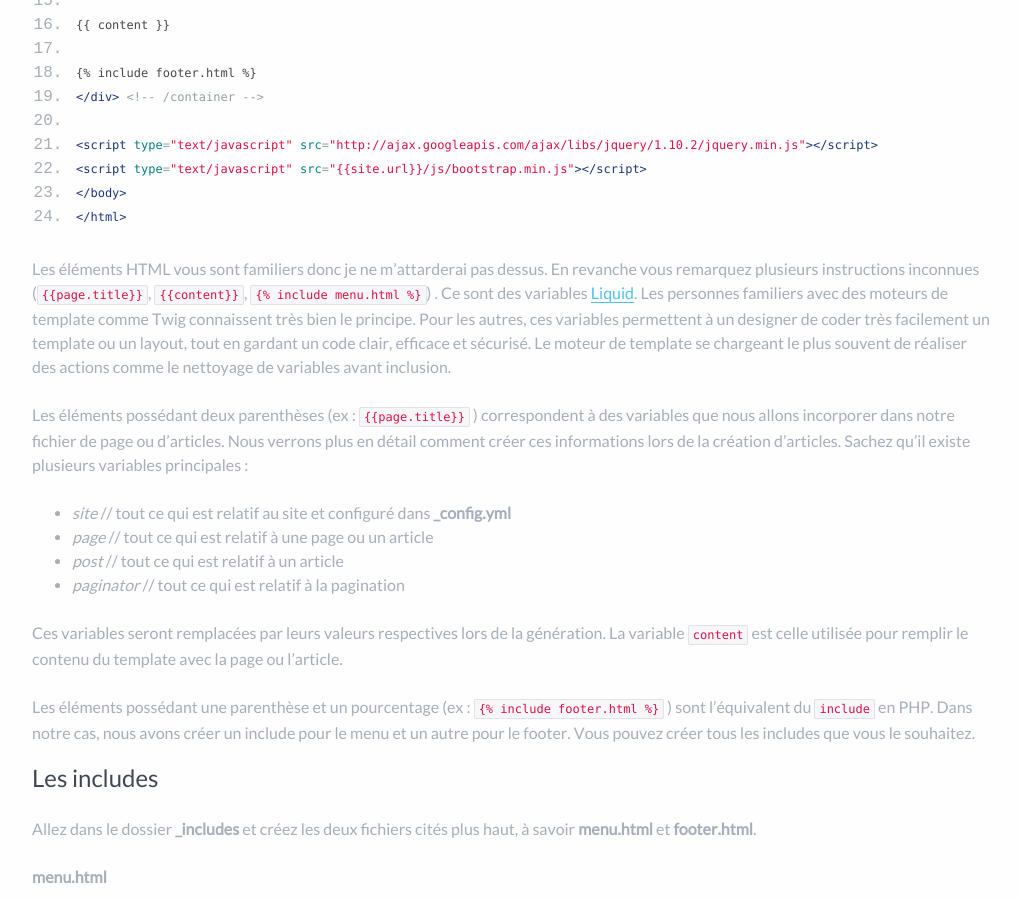
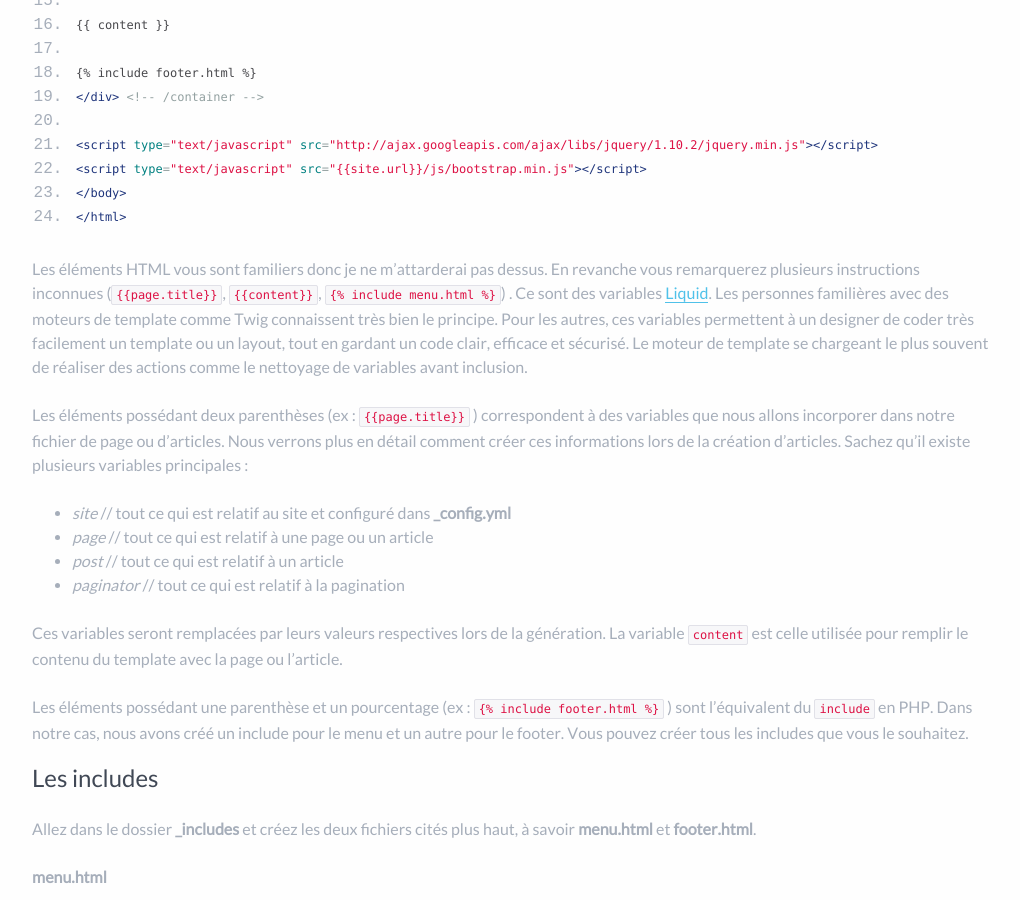
Before and after one commit to prbaron/prbaron.github.com, a Jekyll site: the page built from _posts/2013-10-13-jekyll-site-part2.md, in a window 1280 px wide and 900 px high, scrolled down 2481 px. Shown: the whole window, without its empty margins (128-1148 px from the left). Built offline with Jekyll 4.4.1, drawn with Linux system fonts in a browser that asks for light colours; Markdown is read by kramdown in place of the engine named in the settings; comment, search, counter and statistics services are not loaded; some of the changed text lies outside the part shown.

Commit message:
Fix typo

```diff
--- a/_posts/2013-10-13-jekyll-site-part2.md
+++ b/_posts/2013-10-13-jekyll-site-part2.md
@@ -73,9 +73,9 @@ Sachez que les deux solutions produisent le même résultat en terme de fonction
 ### Le template
 Les personnes ayant travaillé avec des frameworks serveurs comme CakePHP ou autres, connaissent bien le principe des templates. Pour les autres, un template est un conteneur, une base commune à toutes les pages. Ce template va nous permettre de créer un fichier contenant les éléments communs comme `<head>`, `<body>`, … . Nous allons ensuite y ajouter une instruction pour expliquer à Jekyll où placer le contenu des pages lors de sa génération.
 
-Ouvrez le fichier **_layouts/default.html**, videz le et ajouter le code suivant :
+Ouvrez le fichier **_layouts/default.html**, videz le et ajoutez le code suivant :
 
-{% raw  %}
+{% raw %}
     <!DOCTYPE html>
     <html>
     <head>
@@ -102,7 +102,7 @@ Ouvrez le fichier **_layouts/default.html**, videz le et ajouter le code suivant
     </html>
 {% endraw %}
 
-Les éléments HTML vous sont familiers donc je ne m'attarderai pas dessus. En revanche vous remarquez plusieurs instructions inconnues {% raw %}(`{{page.title}}`,  `{{content}}`,  `{% include menu.html %}`) {% endraw %}. Ce sont des variables [Liquid](http://wiki.shopify.com/Liquid). Les personnes familiers avec des moteurs de template comme Twig connaissent très bien le principe. Pour les autres, ces variables permettent à un designer de coder très facilement un template ou un layout, tout en gardant un code clair, efficace et sécurisé. Le moteur de template se chargeant le plus souvent de réaliser des actions comme le nettoyage de variables avant inclusion.
+Les éléments HTML vous sont familiers donc je ne m'attarderai pas dessus. En revanche vous remarquerez plusieurs instructions inconnues {% raw %}(`{{page.title}}`,  `{{content}}`,  `{% include menu.html %}`) {% endraw %}. Ce sont des variables [Liquid](http://wiki.shopify.com/Liquid). Les personnes familières avec des moteurs de template comme Twig connaissent très bien le principe. Pour les autres, ces variables permettent à un designer de coder très facilement un template ou un layout, tout en gardant un code clair, efficace et sécurisé. Le moteur de template se chargeant le plus souvent de réaliser des actions comme le nettoyage de variables avant inclusion.
 
 Les éléments possédant deux parenthèses (ex : {% raw  %}  `{{page.title}}` {% endraw  %}) correspondent à des variables que nous allons incorporer dans notre fichier de page ou d'articles. Nous verrons plus en détail comment créer ces informations lors de la création d'articles. Sachez qu'il existe plusieurs variables principales :
 
@@ -113,7 +113,7 @@ Les éléments possédant deux parenthèses (ex : {% raw  %}  `{{page.title}}` {
 
 Ces variables seront remplacées par leurs valeurs respectives lors de la génération. La variable `content` est celle utilisée pour remplir le contenu du template avec la page ou l'article.
 
-Les éléments possédant une parenthèse et un pourcentage (ex : {% raw  %} `{% include footer.html %}` {% endraw  %}) sont l'équivalent du `include` en PHP. Dans notre cas, nous avons créer un include pour le menu et un autre pour le footer. Vous pouvez créer tous les includes que vous le souhaitez.
+Les éléments possédant une parenthèse et un pourcentage (ex : {% raw  %} `{% include footer.html %}` {% endraw  %}) sont l'équivalent du `include` en PHP. Dans notre cas, nous avons créé un include pour le menu et un autre pour le footer. Vous pouvez créer tous les includes que vous le souhaitez.
 
 ## Les includes
 
```
Also changed, not shown: other parts of _posts/2013-10-13-jekyll-site-part2.md (+5 -5 lines), _posts/2013-10-13-jekyll-site-part1.md (+3 -3 lines).
